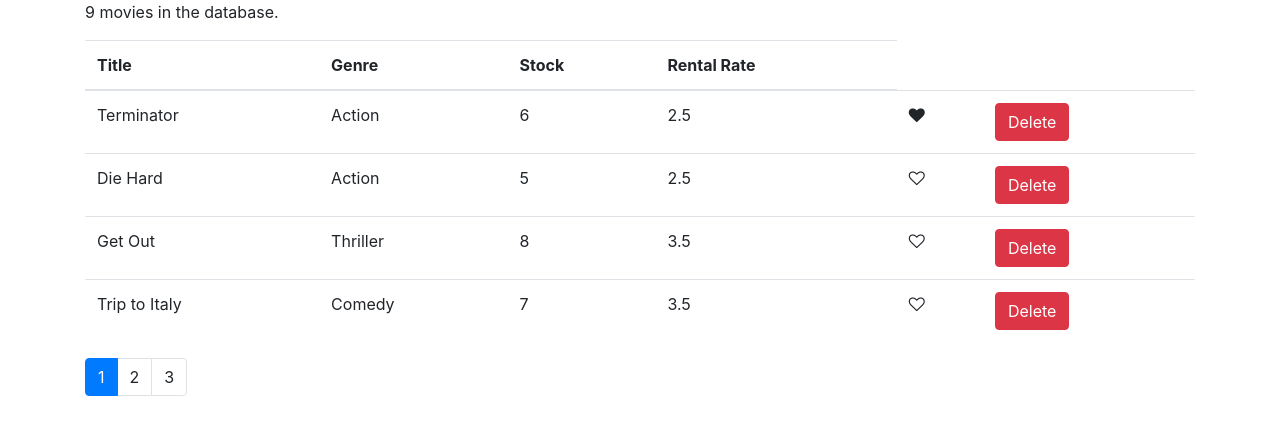
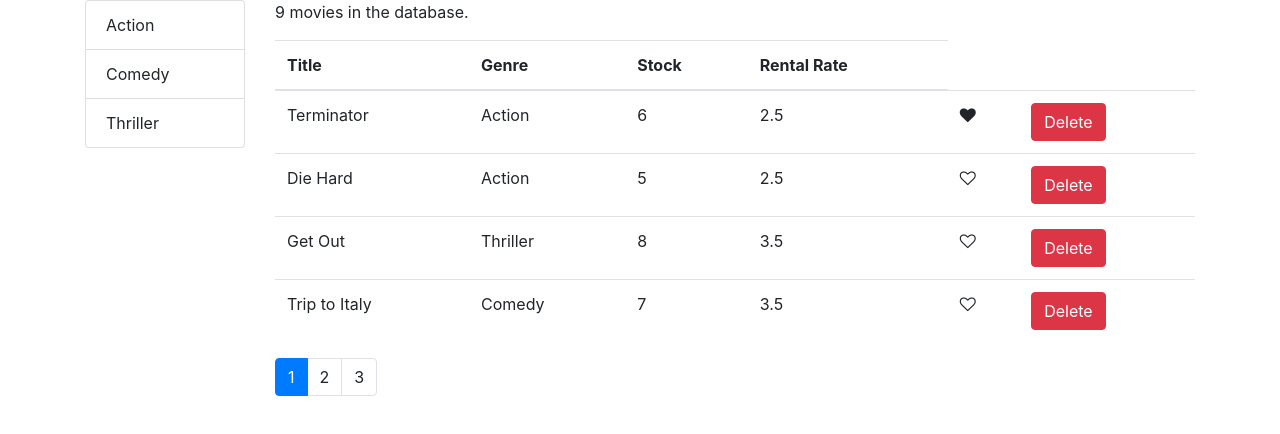
Before and after one commit to samitcheema/vidly, a React (Create React App) app: page / in a window 1280 px wide. Shown: the top 434 px of the page. Built offline with nearby package versions, Linux system fonts and the light colour scheme.

Commit message:
genre list added

```diff
--- /dev/null
+++ b/src/components/common/genres.jsx
@@ -0,0 +1,16 @@
+import React, { Component } from "react";
+
+const Genres = props => {
+  const { items, valueProperty, textProperty } = props;
+  return (
+    <ul class="list-group">
+      {items.map(item => (
+        <li key={item[valueProperty]} className="list-group-item">
+          {item[textProperty]}
+        </li>
+      ))}
+    </ul>
+  );
+};
+
+export default Genres;
--- a/src/components/movies.jsx
+++ b/src/components/movies.jsx
@@ -1,15 +1,22 @@
 import React, { Component } from "react";
 import { getMovies } from "../services/fakeMovieService";
+import { getGenres } from "../services/fakeGenreService";
 import Favorite from "./common/favorite";
+import Genres from "./common/genres";
 import Pagination from "./common/pagination";
 import { paginate } from "../utils/paginate";
 
 class Movie extends Component {
   state = {
-    movies: getMovies(),
+    movies: [],
+    genres: [],
     currentPage: 1,
     pageSize: 4
   };
+
+  componentDidMount() {
+    this.setState({ movies: getMovies(), genres: getGenres() });
+  }
 
   handleDecrement = movie => {
     const movies = this.state.movies.filter(m => m._id !== movie._id);
@@ -25,6 +32,7 @@ class Movie extends Component {
     movies[index].favorited = !movies[index].favorited;
     this.setState({ movies });
   };
+  handleGenreSelect = () => {};
 
   render() {
     const { length: count } = this.state.movies;
@@ -35,7 +43,15 @@ class Movie extends Component {
     const movies = paginate(allMovies, currentPage, pageSize);
 
     return (
-      <React.Fragment>
+      <div className="row">
+        <div className="col-2">
+          <Genres
+            items={this.state.genres}
+            textProperty="name"
+            valueProperty="_id"
+          />
+        </div>
+        <div className="col">
           <p>{this.state.movies.length} movies in the database.</p>
           <table className="table">
             <thead>
@@ -78,7 +94,8 @@ class Movie extends Component {
             currentPage={currentPage}
             onPageChange={this.handlePageChange}
           />
-      </React.Fragment>
+        </div>
+      </div>
     );
   }
 }
```
Lines whose indentation alone changed are shown as unchanged.
